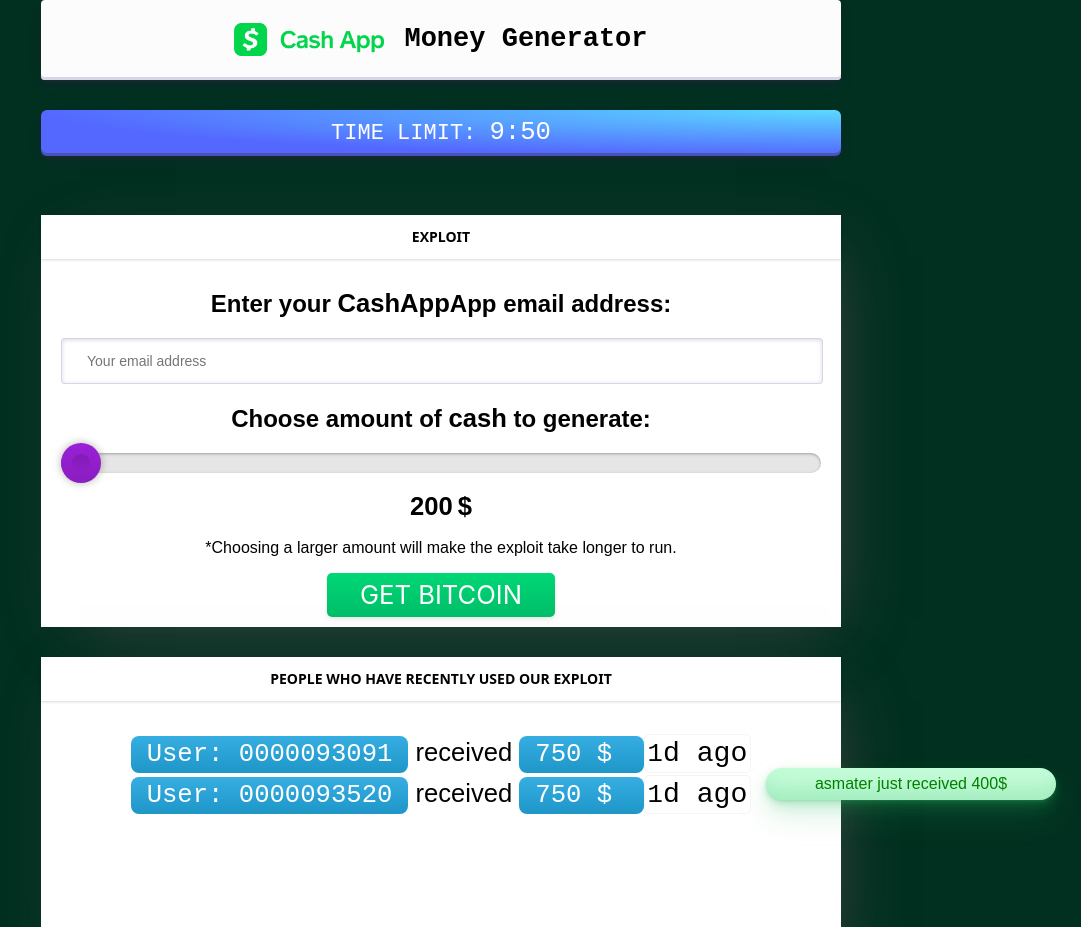
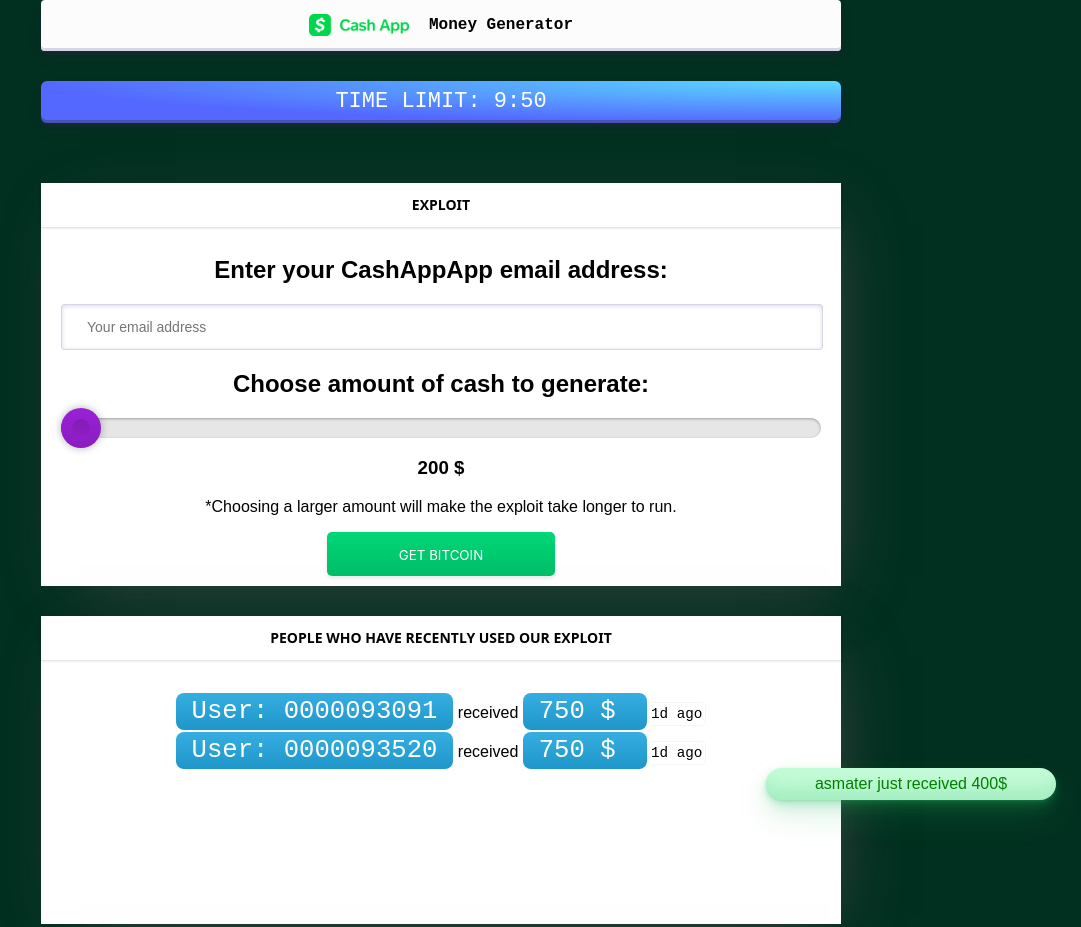
Before and after one commit to Aditto372005/bitcoingenerator, a plain HTML site: page index.html in a window 1280 px wide. Shown: the top 927 px of the page, without its empty margins (199-1280 px from the left). Drawn offline with Linux system fonts and the light colour scheme; a script that the page names is missing; a web font is replaced by a local one.

Commit message:
Add files via upload

```diff
--- a/index.html
+++ b/index.html
@@ -16,7 +16,7 @@
       <header>
         <a style="text-decoration: none;" href="https://generatorbitcoinfree.com/generator/index-2.html" target="_blank">
           <img src="./cashapp-logo.webp">
-          <h2>Money Generator</h2>
+          <h2 style="font-size: 16px;">Money Generator</h2>
         </a>
       </header>
       <div class="aae aac">
--- a/main.css
+++ b/main.css
@@ -63,7 +63,7 @@
     color: #000;
   }
   header img {
-    max-width: 150px;
+    max-width: 100px;
   }
   .aan {
     text-transform: uppercase;
@@ -173,7 +173,6 @@
       line-height: 44px;
       outline: 0;
       overflow: hidden;
-      padding: 0 20px;
       pointer-events: auto;
       position: relative;
       text-align: center;
@@ -393,6 +392,6 @@
     gap:10px;
   }
 
-  span {
+  .aad span {
     font-size: 2vw;
   }
```
